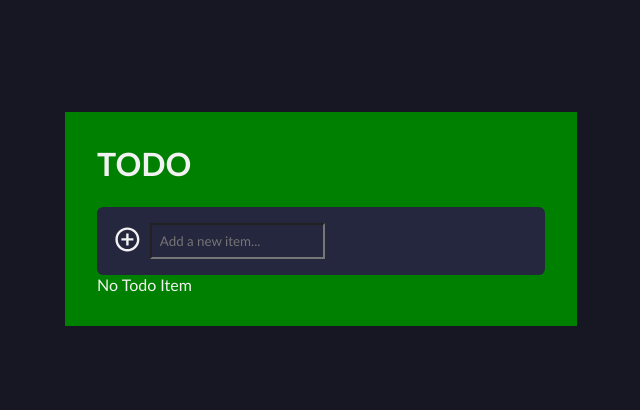
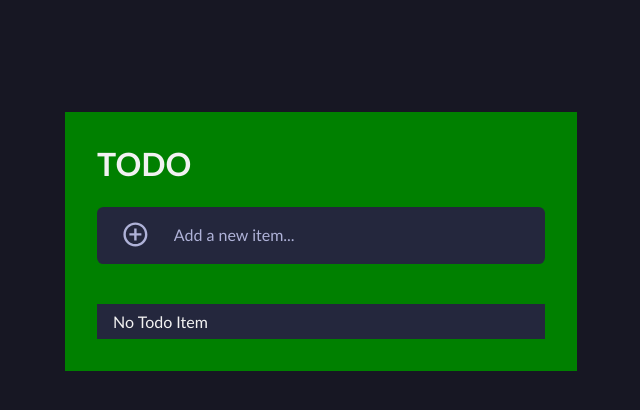
Before and after one commit to Anuj-Khadka/react-todo-app, a React (Vite) app: page / in a window 1280 px wide. Shown: the top 410 px of the page, without its empty margins (319-959 px from the left). Built offline with nearby package versions, Linux system fonts and the light colour scheme.

Commit message:
update todo app

```diff
--- a/src/style.css
+++ b/src/style.css
@@ -30,20 +30,54 @@ body {
 .row {
   background: #24273d;
   width: 100%;
-  padding: 1rem;
+  padding: 0.3rem 1rem;
+  margin-bottom: 2.5rem;
   border-radius: 0.4rem;
   display: flex;
   align-items: center;
 }
 
 .row span {
+  padding: 0.5rem;
   margin-right: 0.5rem;
+  color: #afb2d8;
 }
 
 .row input {
+  min-width: 85%;
   outline: none;
   background: transparent;
-  /* border: none; */
+  border: none;
   padding: 0.5rem;
   color: #fcfcf8;
 }
+
+.row input::placeholder {
+  color: #afb2d8;
+  font-size: 1rem;
+}
+
+.todo-list {
+  background: #24273d;
+  padding: 0.5rem 1rem;
+}
+
+.todo-list > ul{
+  /* background: red; */
+}
+
+.todo-list > ul > li{
+  list-style: none;
+  border-bottom: solid 1px #53556C;
+  padding: 0.9rem 0.3rem;
+  display: flex;
+  justify-content: space-between;
+  align-items: center;
+  color: #AFB2D8;
+}
+
+
+.todo-list > ul > li > span{
+  margin-right: 0.8rem;
+  cursor: pointer;
+}
```
